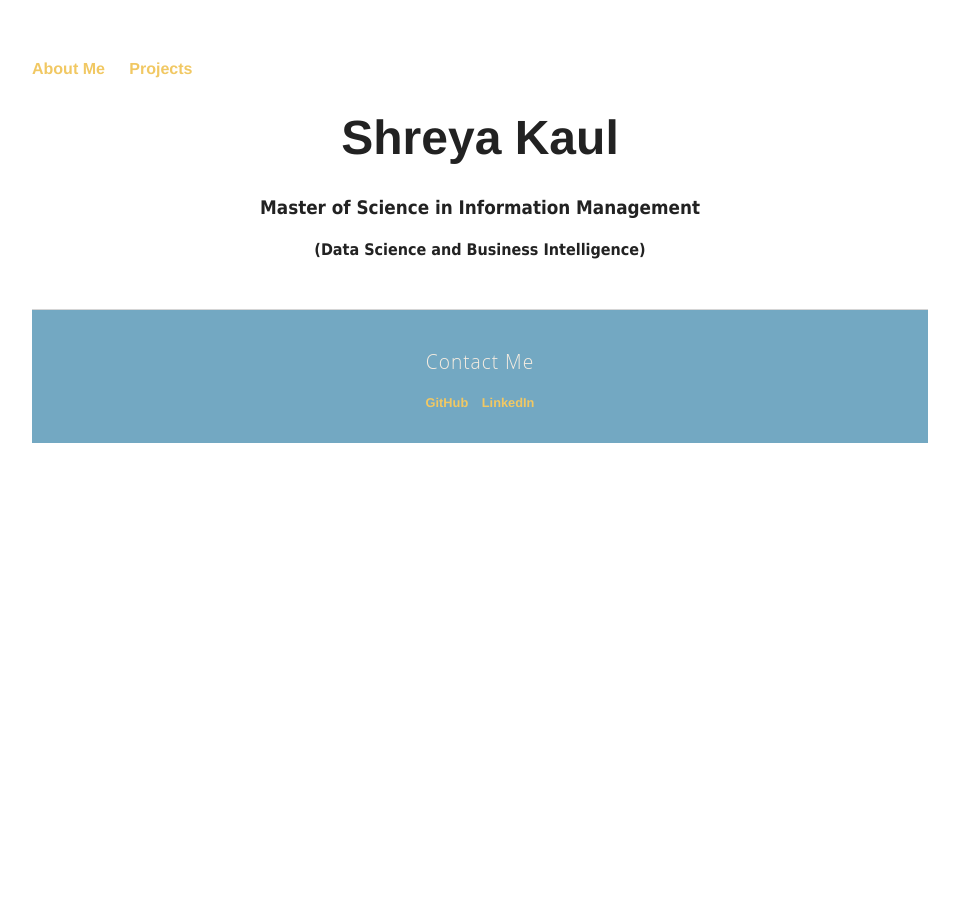
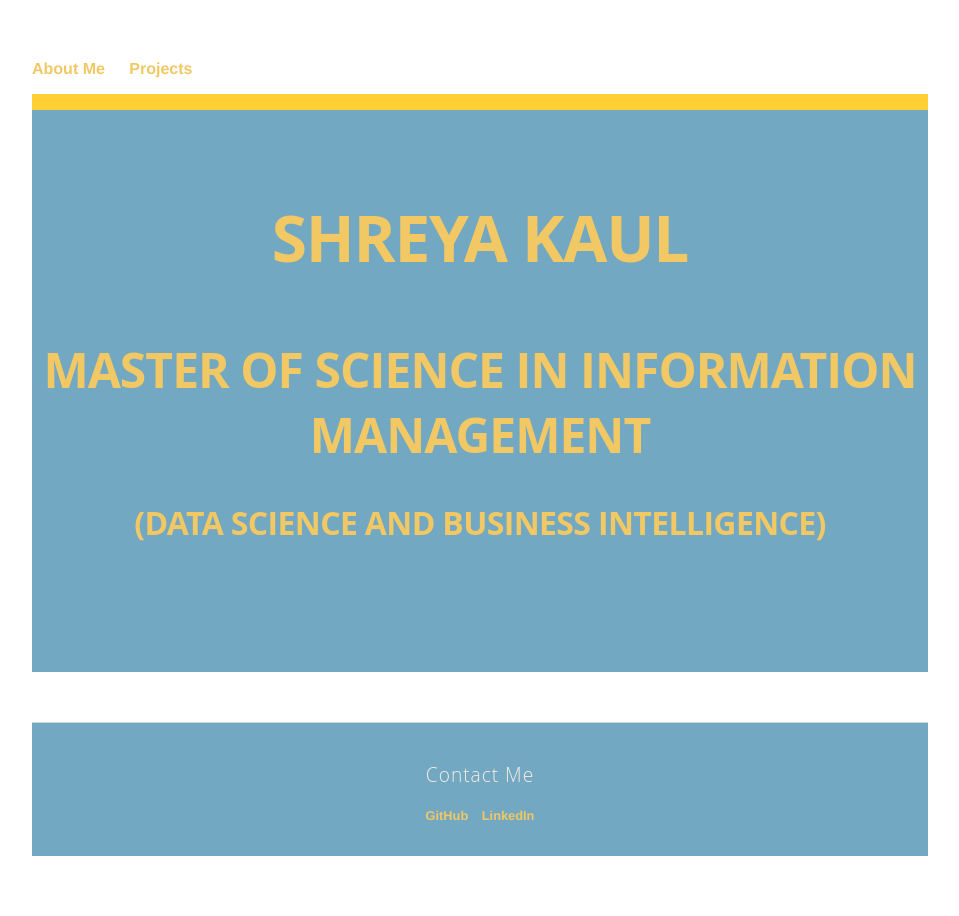
Before and after one commit to shreyakaul/shreyakaul.github.io, a Jekyll site: the page built from Projects.html, in a window 1280 px wide. Shown: the whole page, without its empty margins (160-1119 px from the left). Built offline with Jekyll 4.4.1, drawn with Linux system fonts in a browser that asks for light colours.

Commit message:
Update Projects.html

```diff
--- a/Projects.html
+++ b/Projects.html
@@ -2,9 +2,8 @@
 layout: default
 title: Projects
 ---
-<div class="intro">
-	<h1>Shreya Kaul</h1>
-      	<h3>Master of Science in Information Management</h3>
-	<h4>(Data Science and Business Intelligence)</h4>
-
-</div>
+<header class='masthead'>
+  <p class='masthead-heading1'>Shreya Kaul</p>
+  <h2 class='masthead-heading2'>Master of Science in Information Management</h2>
+  <h3 class='masthead-heading3'>(Data Science and Business Intelligence)</h2>
+</header>
```
